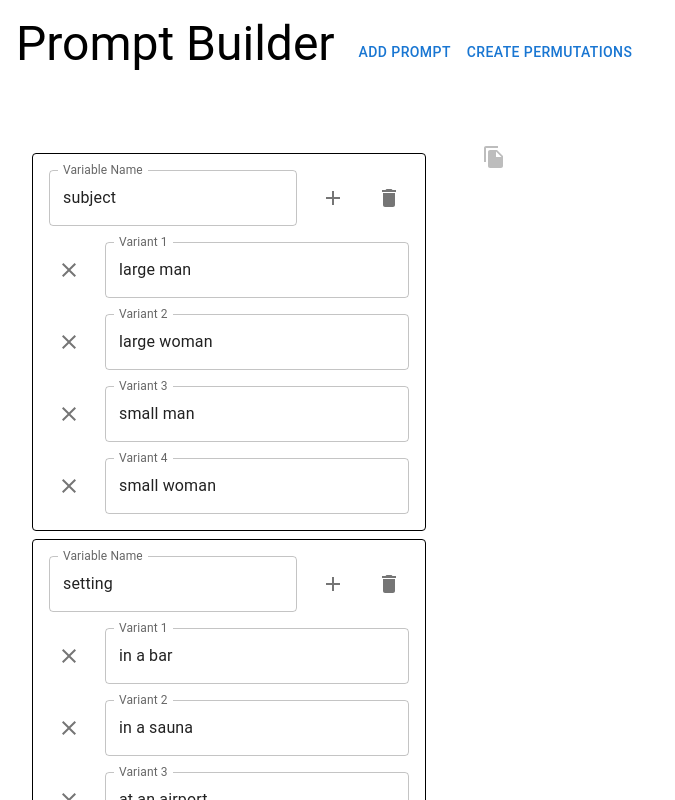
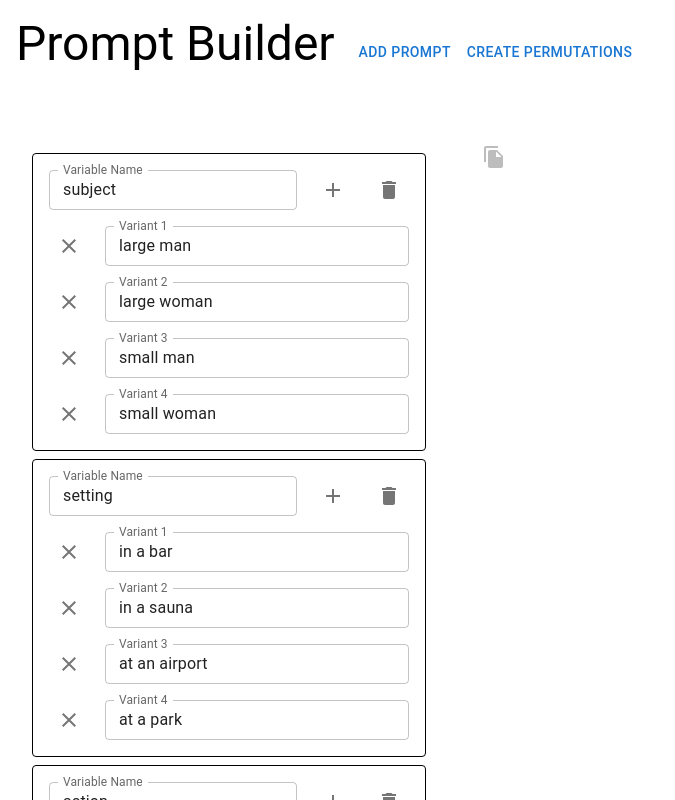
Before and after one commit to jerazost/prompt-builder, a React (Create React App) app: page / in a window 1280 px wide. Shown: the top 800 px of the page, without its empty margins (0-675 px from the left). Built offline with nearby package versions, Linux system fonts and the light colour scheme.

Commit message:
[FIX] PromptText key mismatch causing unintended reloading.

```diff
--- a/src/components/PromptPartial.tsx
+++ b/src/components/PromptPartial.tsx
@@ -111,6 +111,7 @@ export const PromptPartial: FC<IPromptPartialProps> = ({
         <TextField
           label="Variable Name"
           value={variableName}
+          size="small"
           onChange={handleVariableNameChange}
           sx={{ flexGrow: 1 }}
         />
@@ -123,7 +124,7 @@ export const PromptPartial: FC<IPromptPartialProps> = ({
       </Box>
       {promptTexts.map((text: string, i: number) => (
         <Box
-          key={text + i}
+          key={i}
           sx={{
             display: "flex",
             alignItems: "center",
@@ -135,6 +136,7 @@ export const PromptPartial: FC<IPromptPartialProps> = ({
           </IconButton>
           <TextField
             sx={{ flexGrow: 1 }}
+            size="small"
             label={`Variant ${i + 1}`}
             value={text}
             onChange={(
```
